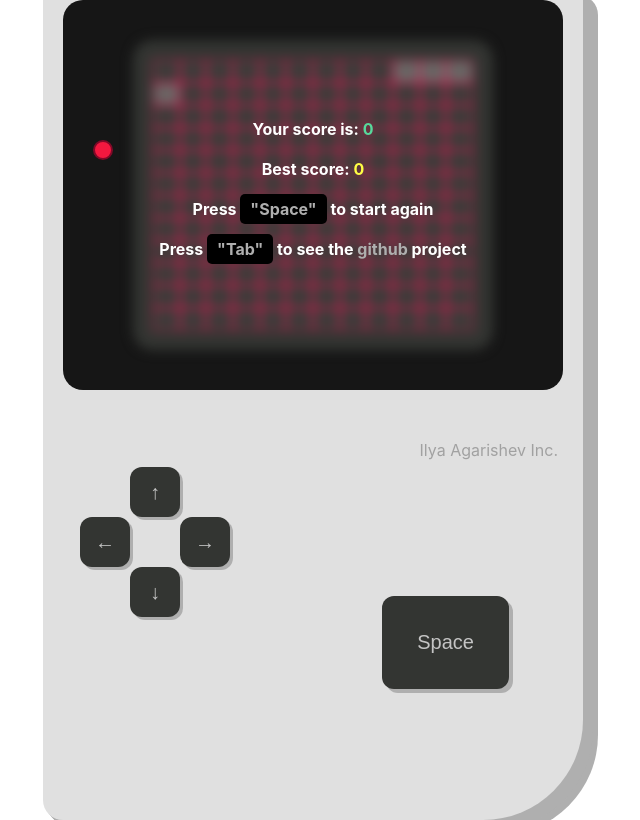
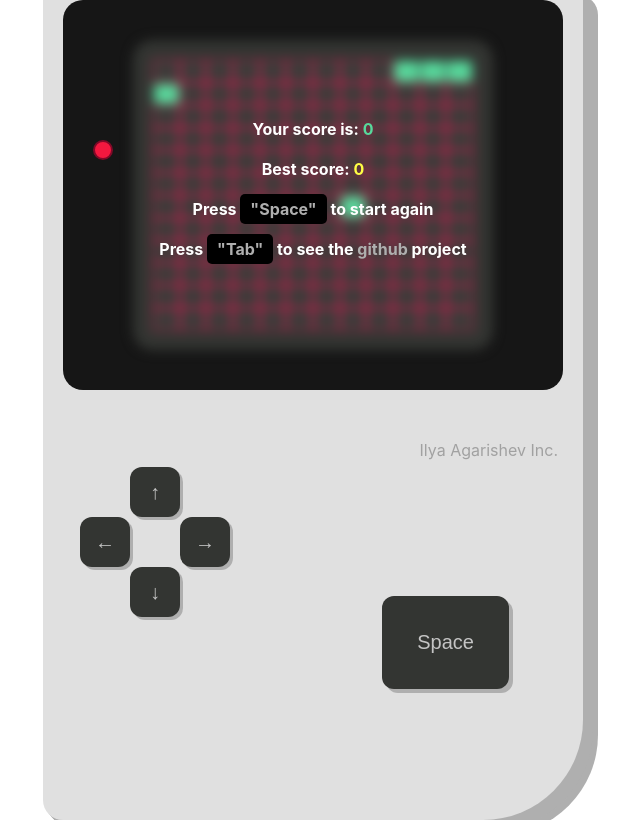
Before and after one commit to IlyaAgarishev/react-gameboy, a React (Create React App) app: page / in a window 1280 px wide. Both pictures are taken after a click on the button "Space". Shown: the whole page, without its empty margins (327-967 px from the left). Built offline with nearby package versions, Linux system fonts and the light colour scheme.

Commit message:
created component Square

```diff
--- a/src/components/GameplayScreen/GameplayScreen.tsx
+++ b/src/components/GameplayScreen/GameplayScreen.tsx
@@ -1,8 +1,13 @@
 import { matrix } from "../../constants";
 import useSnake from "../../hooks/useSnake/useSnake";
-import { getFilter, getGameSquareData } from "./utils-gameplay-screen";
+import {
+  getBorder,
+  getFilter,
+  getGameSquareData,
+} from "./utils-gameplay-screen";
 import styles from "./GameplayScreen.module.css";
 import React from "react";
+import Square from "../Square";
 
 interface IGameplayScreen {
   blur: boolean;
@@ -18,21 +23,20 @@ const GameplayScreen: React.FC<IGameplayScreen> = ({ blur }) => {
       style={{ filter: getFilter(blur) }}
     >
       {matrix.map((el, index) => {
-        const { background, border, className } = getGameSquareData({
-          index,
-          ...snakeData,
-        });
+        // const { background, border, className } = getGameSquareData({
+        //   index,
+        //   ...snakeData,
+        // });
 
-        return (
-          <div
-            key={index}
-            className={className}
-            style={{
-              background,
-              border,
-            }}
-          />
-        );
+        if (snakeData.coordinates.includes(index)) {
+          return <Square color={snakeData.snakeColor} />;
+        }
+
+        if (snakeData.randomFoodCoordinate === index) {
+          return <Square color={snakeData.randomFoodColor} />;
+        }
+
+        return <div style={{ border: getBorder(snakeData.snakeHasFailed) }} />;
       })}
     </div>
   );
--- a/src/components/GameplayScreen/utils-gameplay-screen.ts
+++ b/src/components/GameplayScreen/utils-gameplay-screen.ts
@@ -12,7 +12,7 @@ enum EnvironmentColors {
 }
 
 // getBorder logic
-const getBorder = (snakeHasFailed: boolean): string => {
+export const getBorder = (snakeHasFailed: boolean): string => {
   if (snakeHasFailed) {
     return `1px solid ${Colors.Red}`;
   }
--- /dev/null
+++ b/src/components/Square/Square.tsx
@@ -0,0 +1,11 @@
+import React from "react";
+
+interface ISnake {
+  color: string;
+}
+
+const Square: React.FC<ISnake> = ({ color }) => {
+  return <div style={{ background: color }} />;
+};
+
+export default Square;
--- /dev/null
+++ b/src/components/Square/index.ts
@@ -0,0 +1,3 @@
+import Square from "./Square";
+
+export default Square;
```
Also changed, not shown: 1 other file (tests, documents, lock files or other folders).
